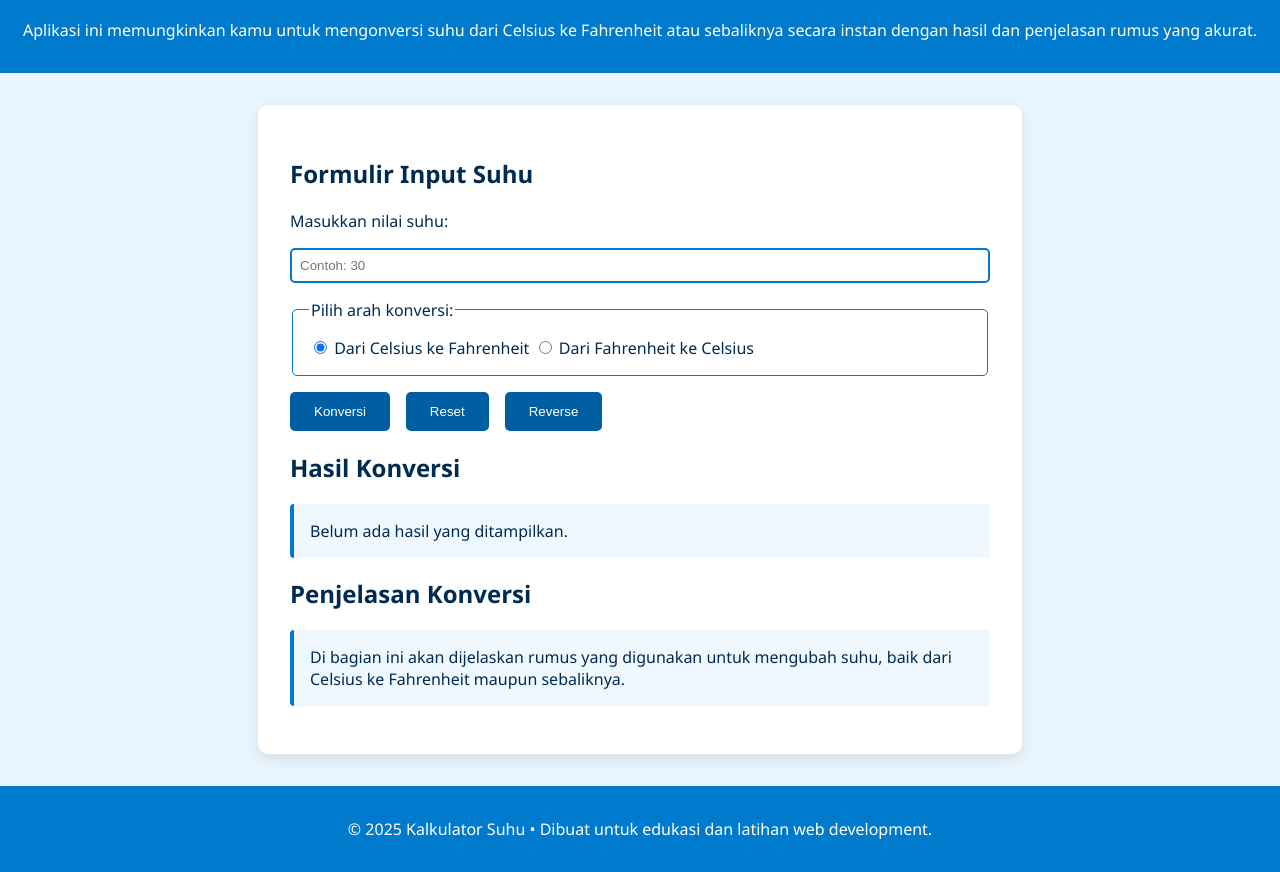
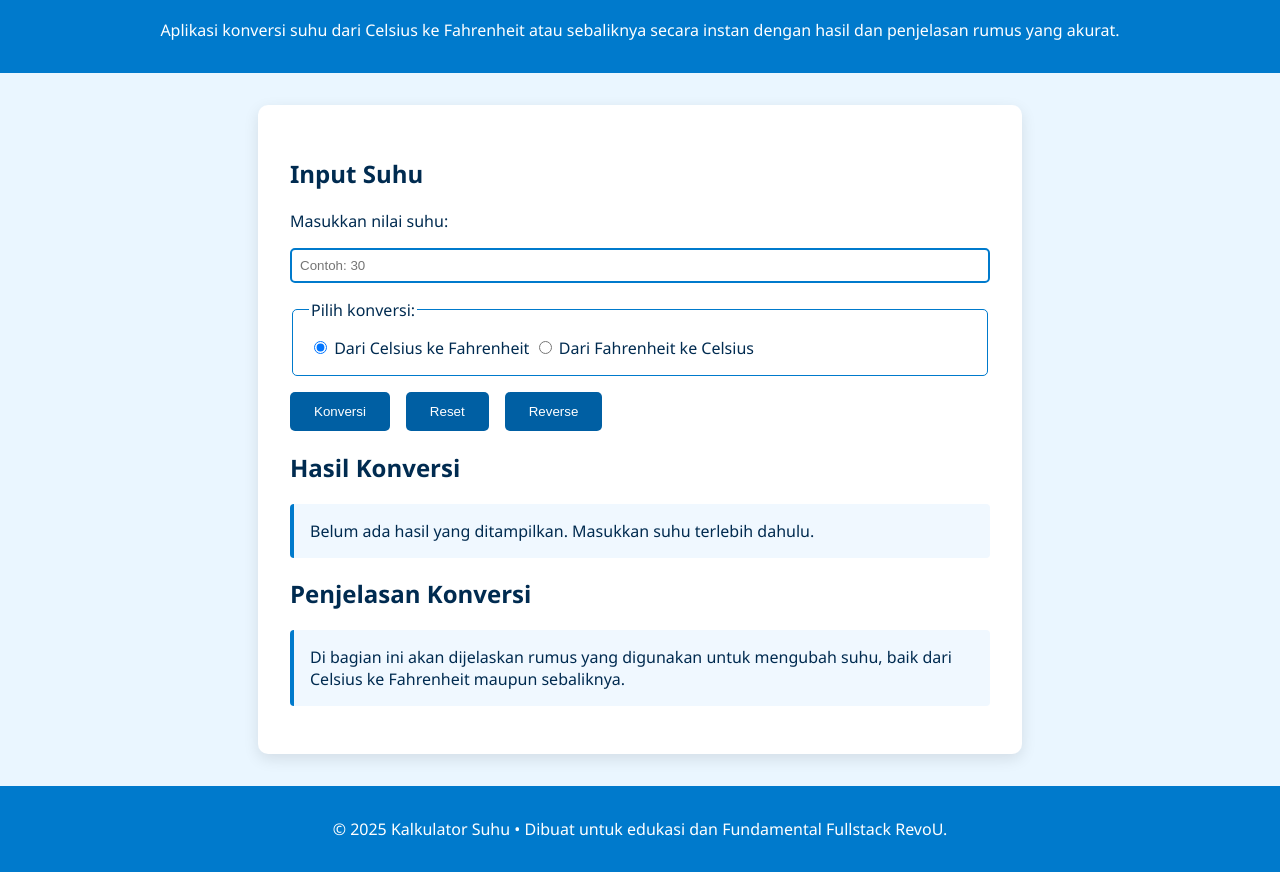
Before and after one commit to revou-fundamental-course/19-may-25-andikamoza, a plain HTML site: page index.html in a window 1280 px wide. Shown: the part 83-955 px from the top of the page. Drawn offline with Linux system fonts and the light colour scheme.

Commit message:
Modified <p> dan <footer>

```diff
--- a/index.html
+++ b/index.html
@@ -10,19 +10,19 @@
 <body>
   <header>
     <h1>Kalkulator Suhu: Celsius ⇌ Fahrenheit</h1>
-    <p>Aplikasi ini memungkinkan kamu untuk mengonversi suhu dari Celsius ke Fahrenheit atau sebaliknya secara instan dengan hasil dan penjelasan rumus yang akurat.</p>
+    <p>Aplikasi konversi suhu dari Celsius ke Fahrenheit atau sebaliknya secara instan dengan hasil dan penjelasan rumus yang akurat.</p>
   </header>
 
   <main>
     <!-- Bagian Formulir Input -->
     <section aria-labelledby="input-title">
-      <h2 id="input-title">Formulir Input Suhu</h2>
+      <h2 id="input-title">Input Suhu</h2>
       <form id="temperatureForm">
         <label for="temperatureInput">Masukkan nilai suhu:</label>
         <input type="number" id="temperatureInput" required placeholder="Contoh: 30" />
 
         <fieldset>
-          <legend>Pilih arah konversi:</legend>
+          <legend>Pilih konversi:</legend>
           <label>
             <input type="radio" name="conversionType" value="toFahrenheit" checked />
             Dari Celsius ke Fahrenheit
@@ -44,7 +44,7 @@
     <!-- Bagian Hasil Konversi -->
     <section aria-labelledby="result-title">
       <h2 id="result-title">Hasil Konversi</h2>
-      <p id="conversionResult">Belum ada hasil yang ditampilkan.</p>
+      <p id="conversionResult">Belum ada hasil yang ditampilkan. Masukkan suhu terlebih dahulu.</p>
     </section>
 
     <!-- Bagian Penjelasan -->
@@ -57,7 +57,7 @@
   </main>
 
   <footer>
-    <p>&copy; 2025 Kalkulator Suhu • Dibuat untuk edukasi dan latihan web development.</p>
+    <p>&copy; 2025 Kalkulator Suhu • Dibuat untuk edukasi dan Fundamental Fullstack RevoU.</p>
   </footer>
 
   <!-- Link ke JavaScript eksternal -->
```
